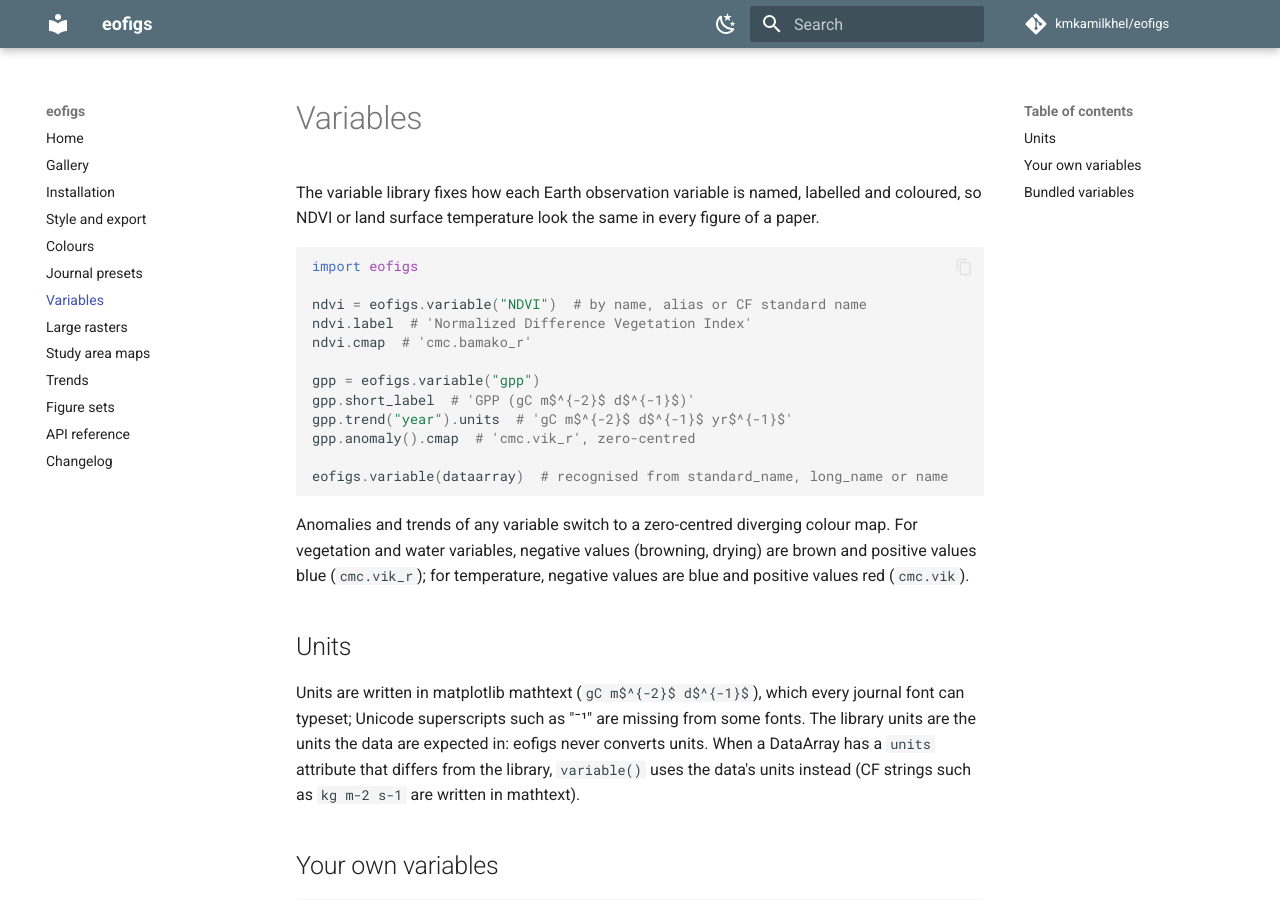
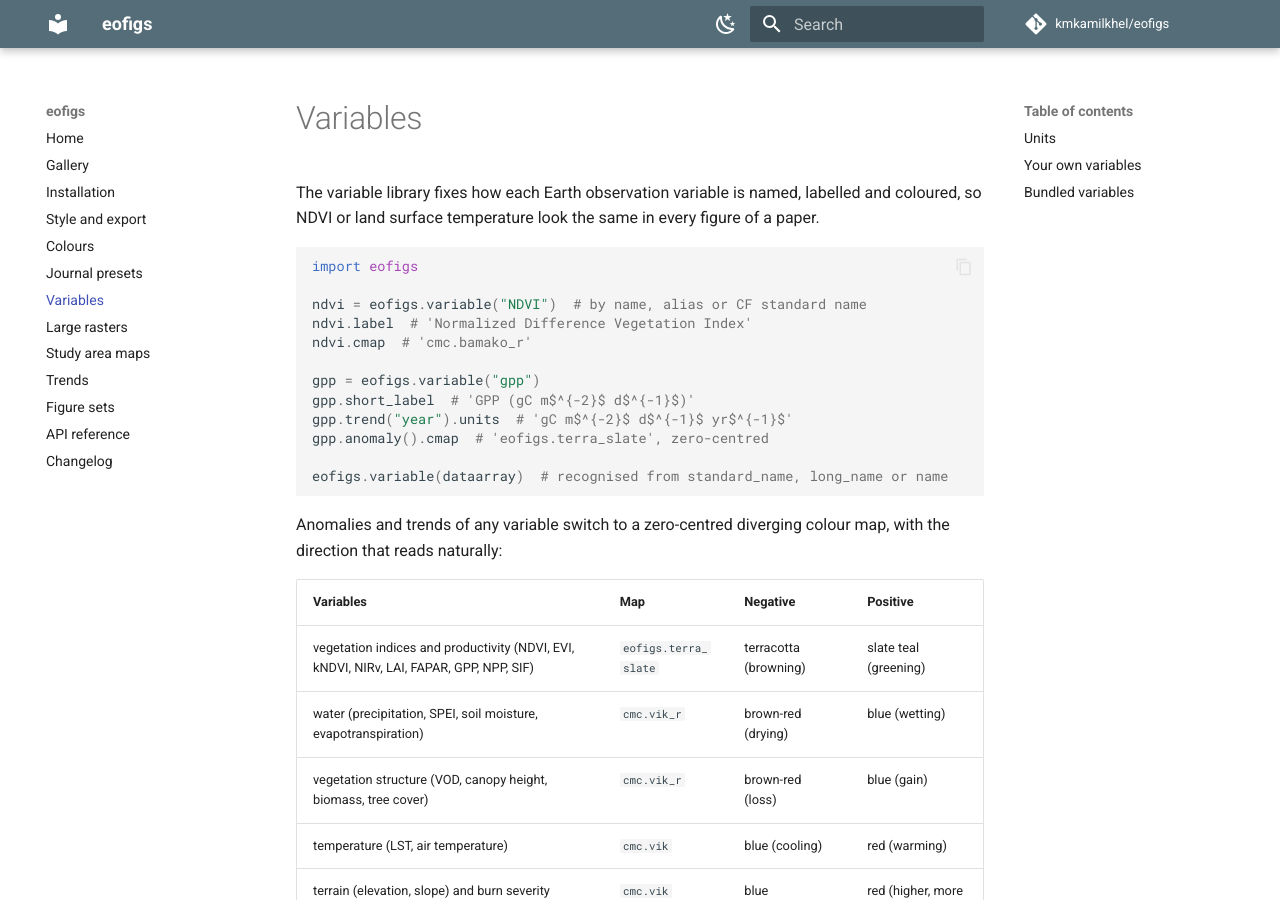
Before and after one commit to kmkamilkhel/eofigs, an MkDocs documentation site: the page built from docs/variables.md, in a window 1280 px wide and 900 px high. Built offline with MkDocs 1.6.1 and Material for MkDocs 9.7.7, drawn with Linux system fonts in a browser that asks for light colours; comment, search, counter and statistics services are not loaded; some of the changed text lies outside the part shown.

Commit message:
Use terracotta-slate colours for vegetation trends and test every trend direction

````diff
--- a/docs/variables.md
+++ b/docs/variables.md
@@ -13,15 +13,21 @@ ndvi.cmap  # 'cmc.bamako_r'
 gpp = eofigs.variable("gpp")
 gpp.short_label  # 'GPP (gC m$^{-2}$ d$^{-1}$)'
 gpp.trend("year").units  # 'gC m$^{-2}$ d$^{-1}$ yr$^{-1}$'
-gpp.anomaly().cmap  # 'cmc.vik_r', zero-centred
+gpp.anomaly().cmap  # 'eofigs.terra_slate', zero-centred
 
 eofigs.variable(dataarray)  # recognised from standard_name, long_name or name
 ```
 
-Anomalies and trends of any variable switch to a zero-centred diverging colour map.
-For vegetation and water variables, negative values (browning, drying) are brown and
-positive values blue (`cmc.vik_r`); for temperature, negative values are blue and positive
-values red (`cmc.vik`).
+Anomalies and trends of any variable switch to a zero-centred diverging colour map, with
+the direction that reads naturally:
+
+| Variables | Map | Negative | Positive |
+|---|---|---|---|
+| vegetation indices and productivity (NDVI, EVI, kNDVI, NIRv, LAI, FAPAR, GPP, NPP, SIF) | `eofigs.terra_slate` | terracotta (browning) | slate teal (greening) |
+| water (precipitation, SPEI, soil moisture, evapotranspiration) | `cmc.vik_r` | brown-red (drying) | blue (wetting) |
+| vegetation structure (VOD, canopy height, biomass, tree cover) | `cmc.vik_r` | brown-red (loss) | blue (gain) |
+| temperature (LST, air temperature) | `cmc.vik` | blue (cooling) | red (warming) |
+| terrain (elevation, slope) and burn severity (dNBR) | `cmc.vik` | blue | red (higher, more severe) |
 
 ## Units
 
@@ -60,17 +66,17 @@ for water, `lajolla` for temperature (bright = hot) and `lajolla_r` for burn sev
 | `dnbr` | Differenced Normalized Burn Ratio | dNBR | – | `cmc.lajolla_r` | `cmc.vik` | -0.25 to 1 |
 | `elevation` | Elevation | z | m | `cmc.batlow` | `cmc.vik` | from data |
 | `evapotranspiration` | Evapotranspiration | ET | mm d<sup>-1</sup> | `cmc.davos_r` | `cmc.vik_r` | 0 to data |
-| `evi` | Enhanced Vegetation Index | EVI | – | `cmc.bamako_r` | `cmc.vik_r` | 0 to 1 |
-| `fapar` | Fraction of absorbed photosynthetically active radiation | FAPAR | – | `cmc.bamako_r` | `cmc.vik_r` | 0 to 1 |
-| `gpp` | Gross primary productivity | GPP | gC m<sup>-2</sup> d<sup>-1</sup> | `cmc.bamako_r` | `cmc.vik_r` | 0 to 15 |
-| `kndvi` | Kernel NDVI | kNDVI | – | `cmc.bamako_r` | `cmc.vik_r` | 0 to 1 |
-| `lai` | Leaf area index | LAI | m<sup>2</sup> m<sup>-2</sup> | `cmc.bamako_r` | `cmc.vik_r` | 0 to 7 |
+| `evi` | Enhanced Vegetation Index | EVI | – | `cmc.bamako_r` | `eofigs.terra_slate` | 0 to 1 |
+| `fapar` | Fraction of absorbed photosynthetically active radiation | FAPAR | – | `cmc.bamako_r` | `eofigs.terra_slate` | 0 to 1 |
+| `gpp` | Gross primary productivity | GPP | gC m<sup>-2</sup> d<sup>-1</sup> | `cmc.bamako_r` | `eofigs.terra_slate` | 0 to 15 |
+| `kndvi` | Kernel NDVI | kNDVI | – | `cmc.bamako_r` | `eofigs.terra_slate` | 0 to 1 |
+| `lai` | Leaf area index | LAI | m<sup>2</sup> m<sup>-2</sup> | `cmc.bamako_r` | `eofigs.terra_slate` | 0 to 7 |
 | `lst` | Land surface temperature | LST | °C | `cmc.lajolla` | `cmc.vik` | from data |
-| `ndvi` | Normalized Difference Vegetation Index | NDVI | – | `cmc.bamako_r` | `cmc.vik_r` | 0 to 1 |
-| `nirv` | Near-infrared reflectance of vegetation | NIR<sub>v</sub> | – | `cmc.bamako_r` | `cmc.vik_r` | 0 to 0.5 |
-| `npp` | Net primary productivity | NPP | gC m<sup>-2</sup> yr<sup>-1</sup> | `cmc.bamako_r` | `cmc.vik_r` | 0 to 1500 |
+| `ndvi` | Normalized Difference Vegetation Index | NDVI | – | `cmc.bamako_r` | `eofigs.terra_slate` | 0 to 1 |
+| `nirv` | Near-infrared reflectance of vegetation | NIR<sub>v</sub> | – | `cmc.bamako_r` | `eofigs.terra_slate` | 0 to 0.5 |
+| `npp` | Net primary productivity | NPP | gC m<sup>-2</sup> yr<sup>-1</sup> | `cmc.bamako_r` | `eofigs.terra_slate` | 0 to 1500 |
 | `precipitation` | Precipitation | P | mm | `cmc.davos_r` | `cmc.vik_r` | 0 to data |
-| `sif` | Solar-induced chlorophyll fluorescence | SIF | mW m<sup>-2</sup> nm<sup>-1</sup> sr<sup>-1</sup> | `cmc.bamako_r` | `cmc.vik_r` | 0 to 2 |
+| `sif` | Solar-induced chlorophyll fluorescence | SIF | mW m<sup>-2</sup> nm<sup>-1</sup> sr<sup>-1</sup> | `cmc.bamako_r` | `eofigs.terra_slate` | 0 to 2 |
 | `soil_moisture` | Soil moisture | SM | m<sup>3</sup> m<sup>-3</sup> | `cmc.davos_r` | `cmc.vik_r` | 0 to 0.5 |
 | `spei` | Standardised Precipitation-Evapotranspiration Index | SPEI | – | `cmc.vik_r` | `cmc.vik_r` | -3 to 3 |
 | `terrain_slope` | Terrain slope | Slope | ° | `cmc.batlow` | `cmc.vik` | 0 to 60 |
````
Also changed, not shown: 3 other files.
